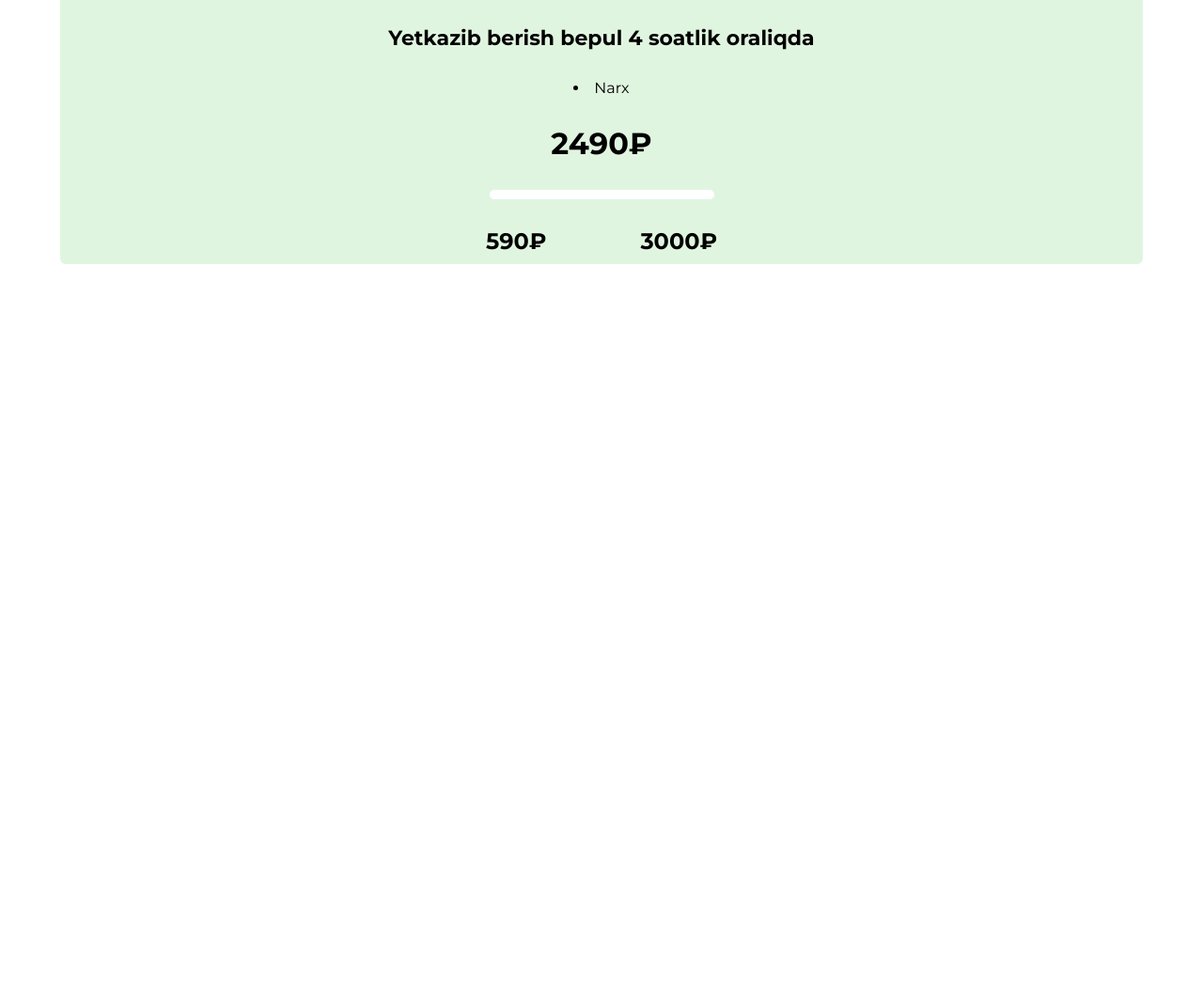
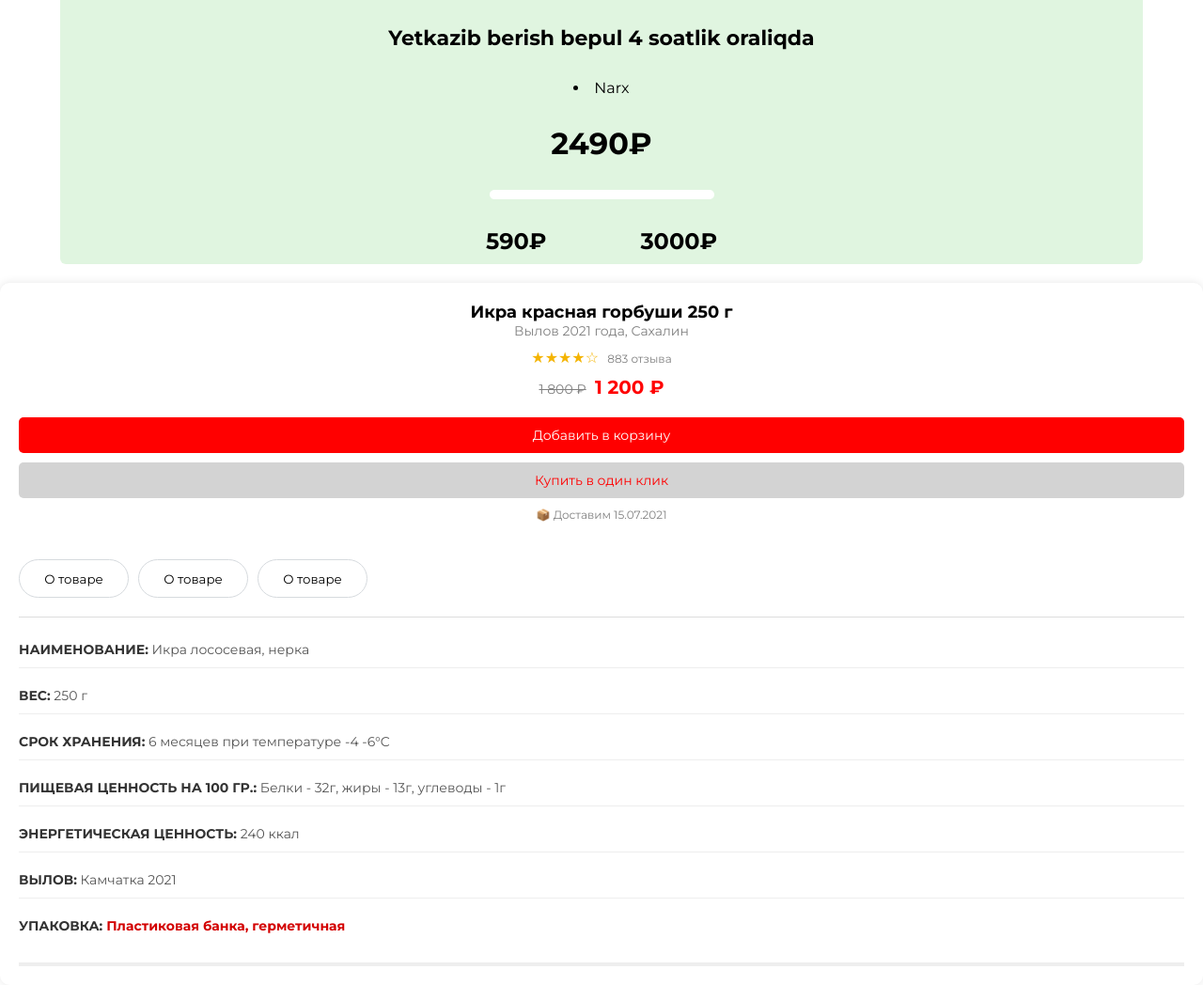
Before and after one commit to ShukurullohMamadaliyev/online__savdo, a plain HTML site: page index.html in a window 1280 px wide. Shown: the part 1002-2050 px from the top of the page at 94% size. Before the commit the page ends 1283 px from the top, so only its background shows below. Drawn offline with Linux system fonts and the light colour scheme.

Commit message:
davom etmoqda

```diff
--- a/index.html
+++ b/index.html
@@ -105,6 +105,50 @@
         </div>
     </div>
 
+    <main>
+        <div class="main--container">
+            <div class="main--card">
+                <div class="product-info">
+                    <h2 class="product-title">Икра красная горбуши 250 г</h2>
+                    <p class="product-subtitle">Вылов 2021 года, Сахалин</p>
+                    <div class="product-rating">
+                        <span class="stars">★★★★☆</span>
+                        <span class="reviews">883 отзыва</span>
+                    </div>
+                    <div class="product-price">
+                        <span class="old-price">1 800 ₽</span>
+                        <span class="new-price">1 200 ₽</span>
+                    </div>
+                </div>
+                <div class="product-buttons">
+                    <button class="add-to-cart">Добавить в корзину</button>
+                    <button class="buy-now">Купить в один клик</button>
+                    <p class="delivery">📦 Доставим 15.07.2021</p>
+                </div>
+            </div>
 
+            <div class="product">
+                <div class="product--btn">
+                    <button class="btn">О товаре</button>
+                    <button class="btn">О товаре</button>
+                    <button class="btn">О товаре</button>
+                </div>
+
+                <div class="product-details">
+                    <ul>
+                        <li><strong>НАИМЕНОВАНИЕ:</strong> Икра лососевая, нерка</li>
+                        <li><strong>ВЕС:</strong> 250 г</li>
+                        <li><strong>СРОК ХРАНЕНИЯ:</strong> 6 месяцев при температуре -4 -6°C</li>
+                        <li><strong>ПИЩЕВАЯ ЦЕННОСТЬ НА 100 ГР.:</strong> Белки - 32г, жиры - 13г, углеводы - 1г</li>
+                        <li><strong>ЭНЕРГЕТИЧЕСКАЯ ЦЕННОСТЬ:</strong> 240 ккал</li>
+                        <li><strong>ВЫЛОВ:</strong> Камчатка 2021</li>
+                        <li><strong>УПАКОВКА:</strong> Пластиковая банка, герметичная</li>
+                    </ul>
+                </div>
+
+            </div>
+
+        </div>
+    </main>
 </body>
 </html>
--- a/style/style.css
+++ b/style/style.css
@@ -290,3 +290,167 @@ ul li:last-child {
     justify-content: space-between;
     gap: 100px;
 }
+
+
+.main--container {
+    background: white;
+    padding: 20px;
+    border-radius: 10px;
+    box-shadow: 0 0 10px rgba(0, 0, 0, 0.1);
+     margin-top: 20px;
+}
+
+.product-info {
+    text-align: center;
+}
+
+.product-title {
+    font-size: 18px;
+    font-weight: bold;
+}
+
+.product-subtitle {
+    font-size: 14px;
+    color: gray;
+}
+
+.product-rating {
+    margin: 10px 0;
+}
+
+.stars {
+    color: #f4b400;
+    font-size: 16px;
+}
+
+.reviews {
+    font-size: 12px;
+    color: gray;
+    margin-left: 5px;
+}
+
+.product-price {
+    margin: 10px 0;
+}
+
+.old-price {
+    text-decoration: line-through;
+    color: gray;
+    font-size: 14px;
+}
+
+.new-price {
+    color: red;
+    font-size: 20px;
+    font-weight: bold;
+    margin-left: 5px;
+}
+
+.product-buttons {
+    text-align: center;
+}
+
+.add-to-cart, .buy-now {
+    width: 100%;
+    padding: 10px;
+    border: none;
+    border-radius: 5px;
+    font-size: 14px;
+    cursor: pointer;
+    margin-top: 10px;
+}
+
+.add-to-cart {
+    background-color: red;
+    color: white;
+}
+
+.buy-now {
+    background-color: lightgray;
+    color: red;
+}
+
+.delivery {
+    font-size: 12px;
+    color: gray;
+    margin-top: 10px;
+}
+
+.product-details {
+    margin-top: 20px;
+    padding-top: 15px;
+    border-top: 1px solid #ddd;
+    font-size: 14px;
+}
+
+.product-details h3 {
+    font-size: 14px;
+    font-weight: bold;
+    margin-bottom: 10px;
+}
+
+.product-details ul {
+    list-style: none;
+    padding: 0;
+}
+
+.product-details li {
+    padding: 5px 0;
+    border-bottom: 1px solid #eee;
+}
+
+.product-details li:last-child {
+    border-bottom: none;
+}
+
+.product{
+    margin-top: 40px;
+}
+
+.product--btn{
+    display: flex;
+    gap: 10px;
+}
+
+.btn{
+    width: 117px;
+    height: 41px;
+    border-radius: 117px;
+    border: 1px solid #D6DADE;
+    background-color: white;
+}
+
+.btn:hover{
+    border: none;
+    transition: 0.1s;
+    background-color: #EFF3F6;
+}
+
+.product-details{
+    border-bottom: 4px solid #eee;
+    padding-bottom: 20px;
+}
+.product-details ul {
+    list-style: none;
+    padding: 0;
+    margin: 0;
+    display: flex;
+    flex-direction: column;
+    gap: 10px;
+
+}
+
+.product-details li {
+    font-size: 14px;
+    padding: 10px 0;
+    border-bottom: 1px solid #eee;
+}
+
+.product-details li:last-child {
+    border-bottom: none;
+}
+
+strong {
+    font-weight: bold;
+    color: #333;
+}
```
